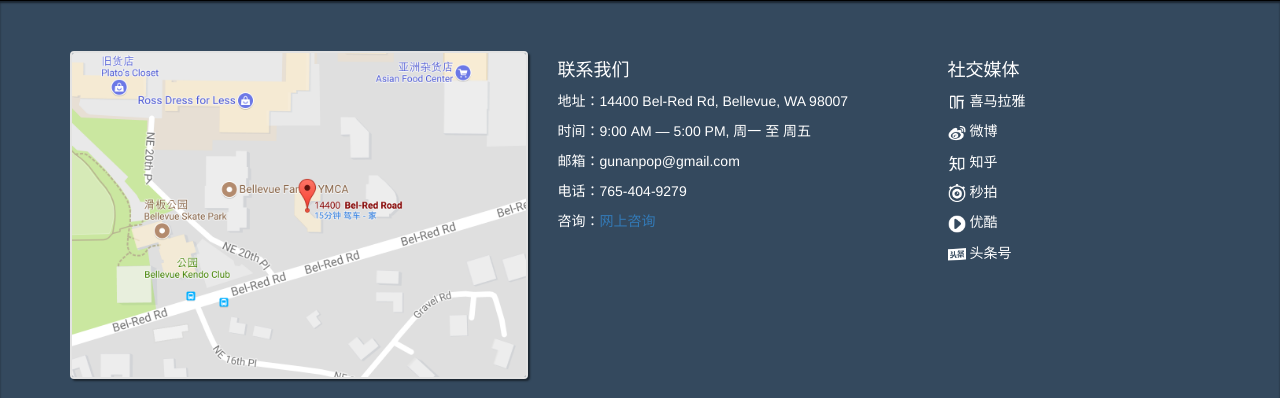
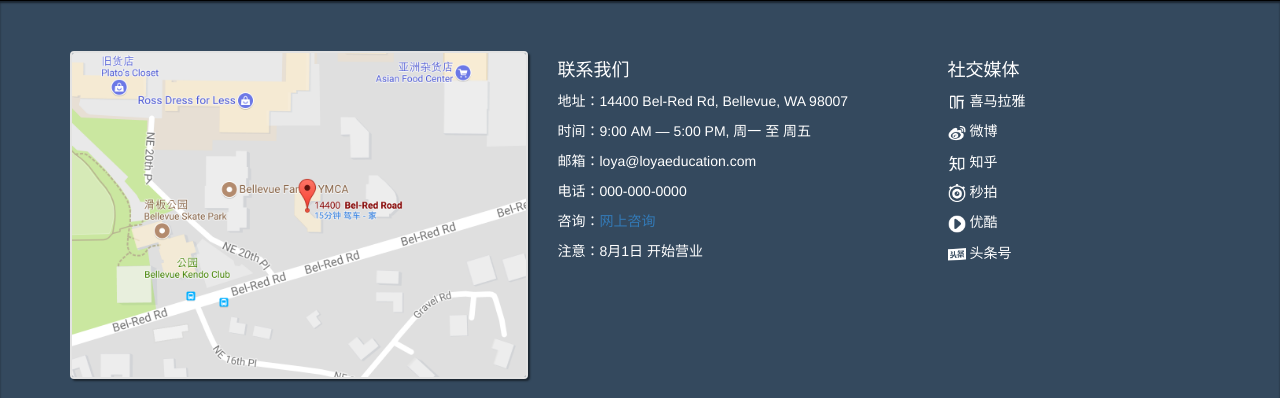
Before and after one commit to gunanadv/yiya, a Django app: page / in a window 1280 px wide. Shown: the part 2991-3389 px from the top of the page. Run offline with Django 3.2, Linux system fonts and the light colour scheme; some libraries are stand-ins or nearby versions.

Commit message:
change contact

```diff
--- a/yiyaweb/templates/index.html
+++ b/yiyaweb/templates/index.html
@@ -446,9 +446,10 @@
 				<h4>联系我们</h4>
 				<p>地址：14400 Bel-Red Rd, Bellevue, WA 98007</p>
 				<p>时间：9:00 AM — 5:00 PM, 周一 至 周五 </p>
-				<p>邮箱：gunanpop@gmail.com</p>
-				<p>电话：765-404-9279</p>
+				<p>邮箱：loya@loyaeducation.com</p>
+				<p>电话：000-000-0000</p>
 				<p>咨询：<a class = "modal-trigger" data-toggle="modal" data-target="#consult-modal">网上咨询</a></p>
+				<p>注意：8月1日 开始营业</p>
 
 			</div>
 
--- a/yiyaweb/templates/selfi.html
+++ b/yiyaweb/templates/selfi.html
@@ -180,10 +180,10 @@
 			<p>您目前没有任何申请，您可以通过邮件或者电话联系我们，或者点击右侧按钮提交一个咨询，我们将会及时联系您。</p>
 			<br>
 			<p>
-				邮箱：gunanpop@gmail.com
+				邮箱：loya@loyaeducation.com
 			</p>
 			<p>
-				电话：1-765-404-9279
+				电话：1-000-000-0000
 			</p>
 			<br>
 
```
